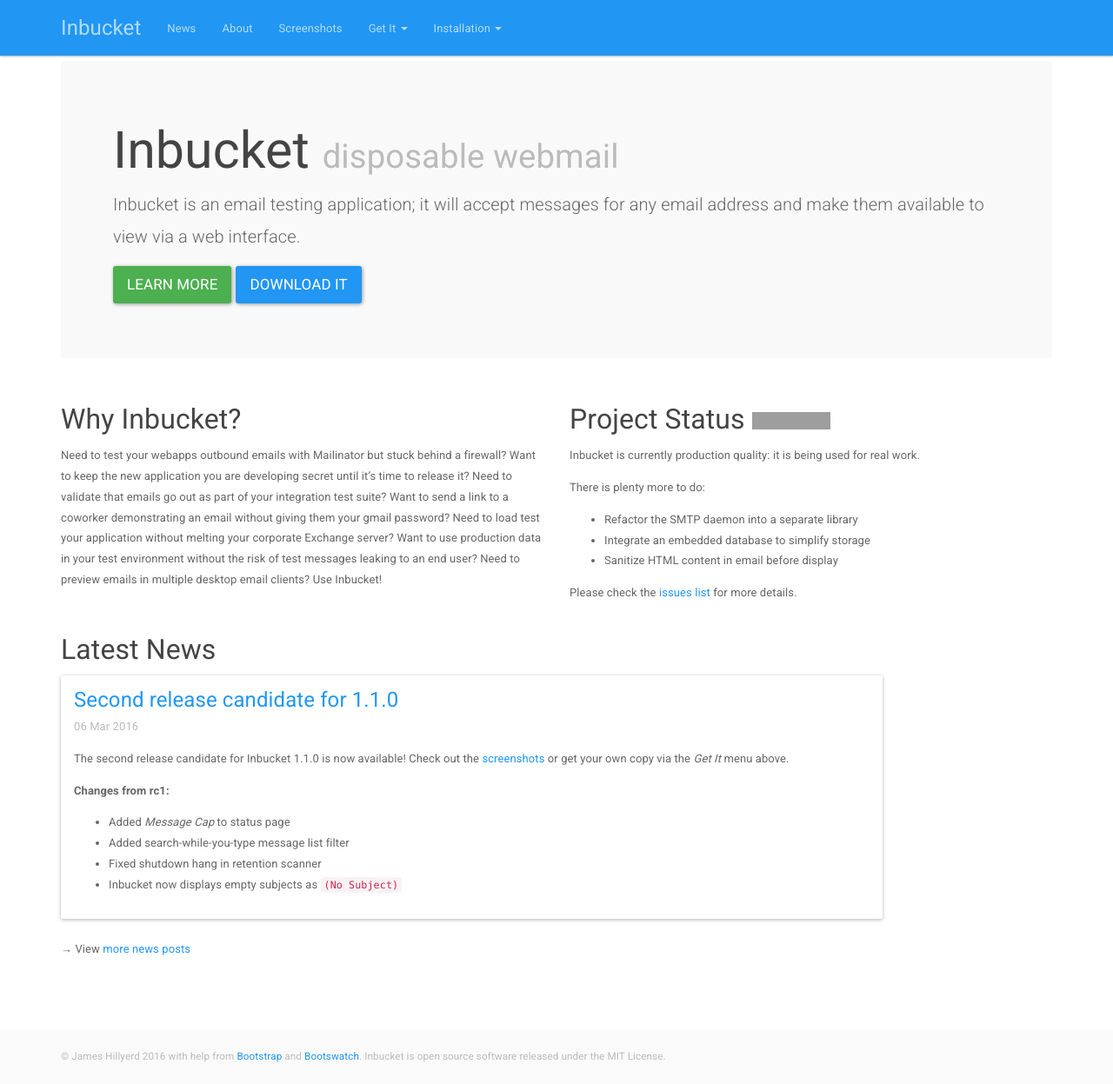
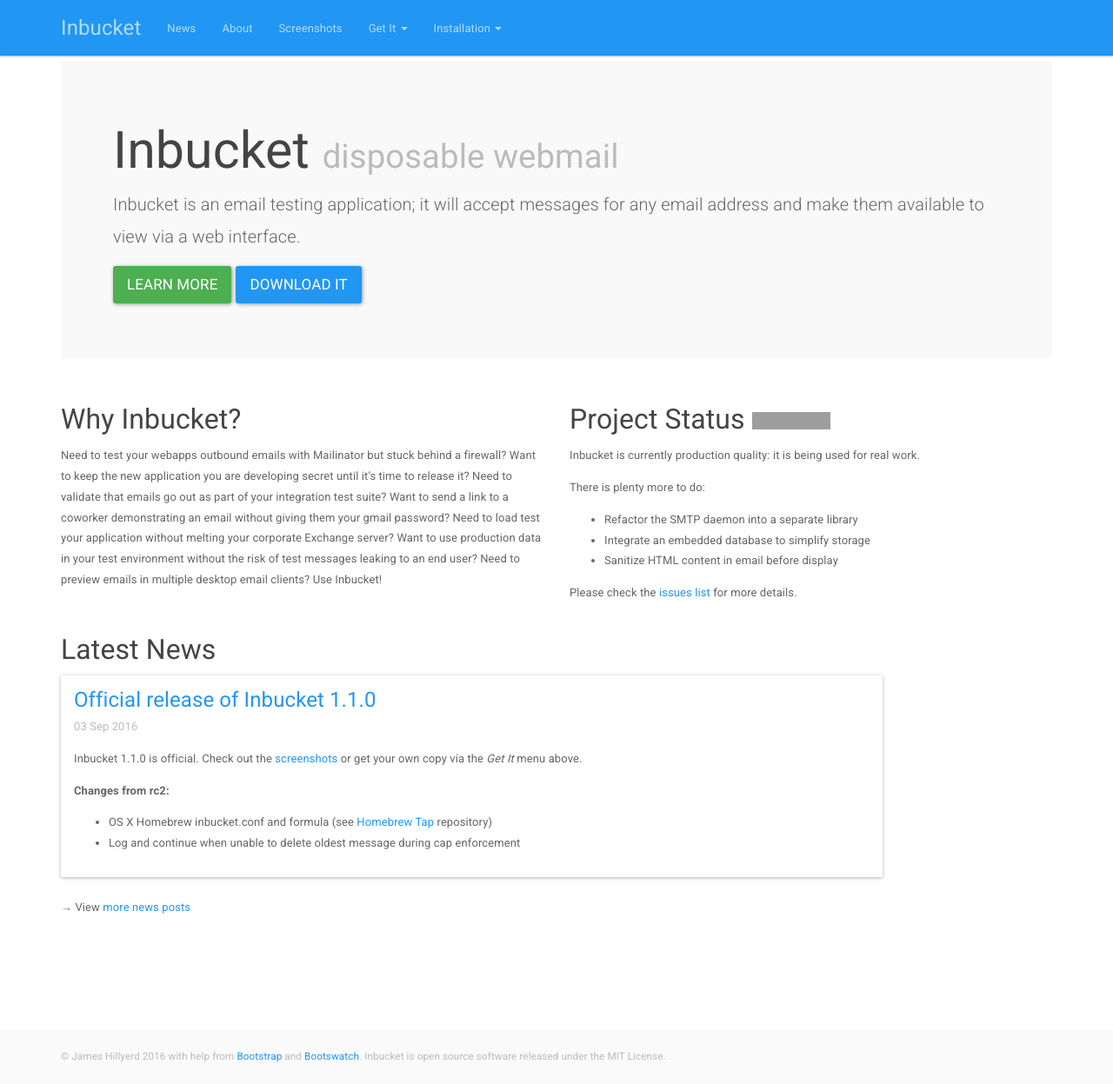
Before and after one commit to inbucket/inbucket.org, a Jekyll site: the page built from index.html, in a window 1280 px wide and 1247 px high. Shown: the whole window at 87% size. Built offline with Jekyll 4.4.1, drawn with Linux system fonts in a browser that asks for light colours; comment, search, counter and statistics services are not loaded; grey boxes are pictures that could not be loaded.

Commit message:
Update for 1.1.0 release

```diff
--- a/_config.yml
+++ b/_config.yml
@@ -26,7 +26,7 @@
 paginate_path: "news/page:num"
 
 # Binaries
-binary_versions: ["1.0", "1.1.0-rc2"]
+binary_versions: ["1.0", "1.1.0"]
 binary_base: https://dl.bintray.com/content/jhillyerd/golang
 binary_platforms:
   - label: "Apple Mac"
--- /dev/null
+++ b/news/_posts/2016-09-03-oneonezero-final.md
@@ -0,0 +1,15 @@
+---
+title: Official release of Inbucket 1.1.0
+layout: post
+---
+
+Inbucket 1.1.0 is official.  Check out the
+[screenshots]({{BASE_PATH}}/screenshots/) or get your own copy via the *Get It*
+menu above.
+
+**Changes from rc2:**
+
+- OS X Homebrew inbucket.conf and formula (see [Homebrew Tap] repository)
+- Log and continue when unable to delete oldest message during cap enforcement
+
+[Homebrew Tap]: https://github.com/jhillyerd/homebrew-inbucket
```
